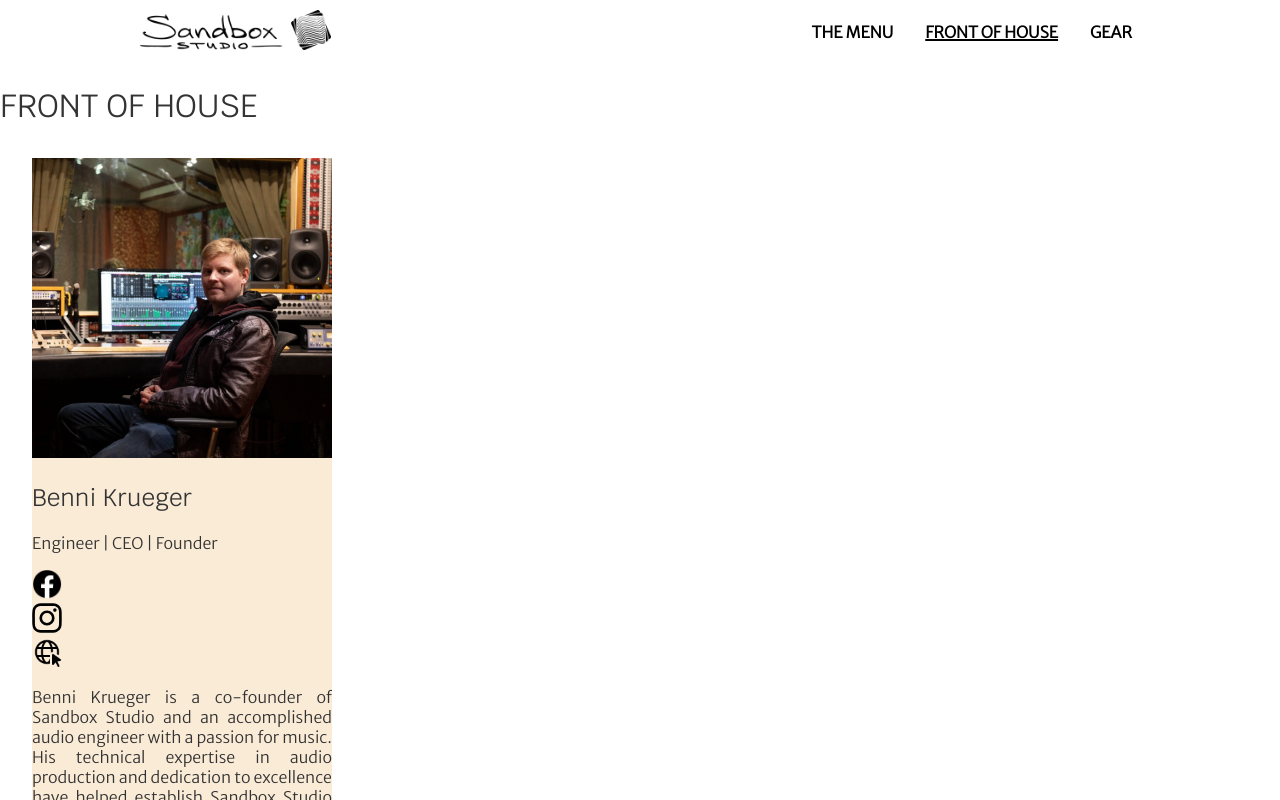
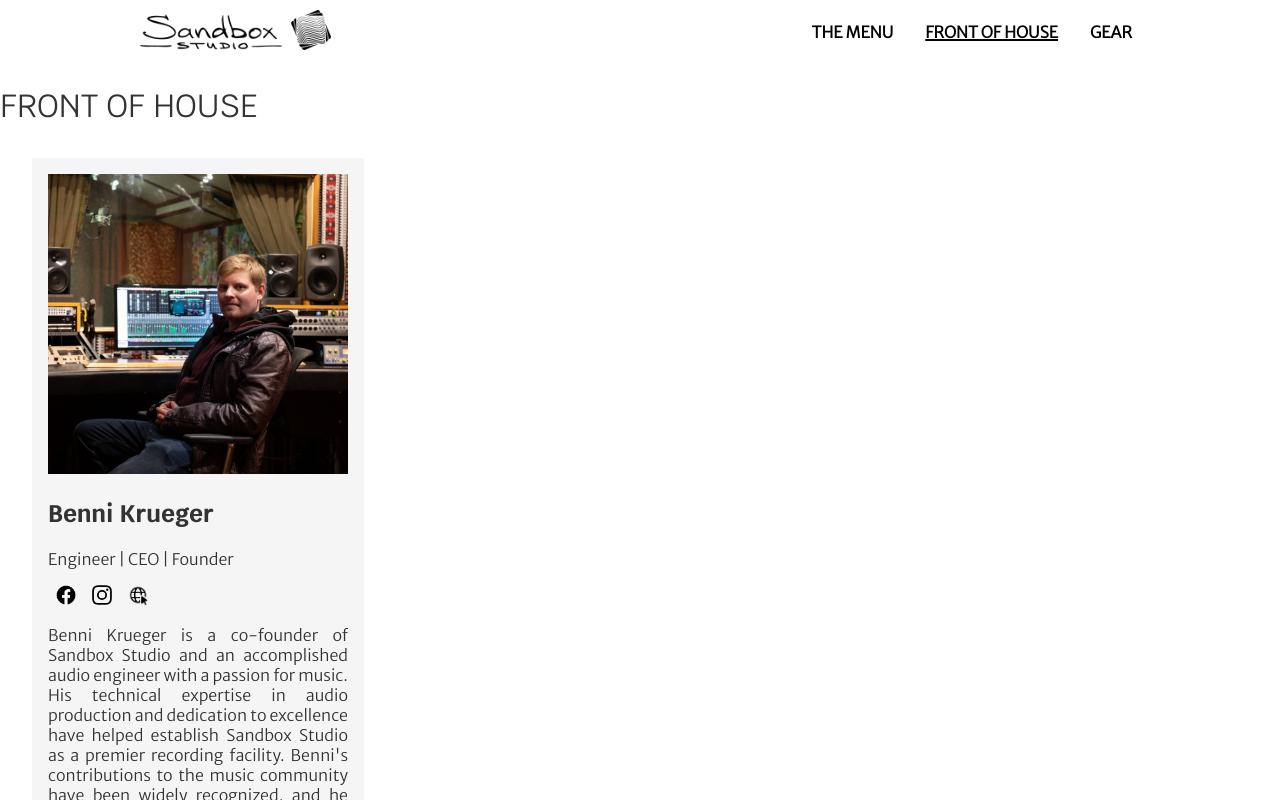
Before and after one commit to moltenot/sandbox_website, a Next.js app: page /team in a window 1280 px wide. Shown: the top 800 px of the page. Built offline with nearby package versions, Linux system fonts and the light colour scheme.

Commit message:
styled the team member component

```diff
--- a/components/sociallinks/socialLink.js
+++ b/components/sociallinks/socialLink.js
@@ -2,7 +2,7 @@ import Link from "next/link";
 import Image from "next/image";
 
 export default function SocialLink({link, imageSrc, alt}) {
-    const size = 30
+    const size = 20
     return <>
         <div>
             <Link href={link}>
--- a/components/teamMember.js
+++ b/components/teamMember.js
@@ -7,7 +7,7 @@ export default function TeamMember({imageSrc, name, role, links, bio}) {
         <Image src={imageSrc} style={{objectFit: "cover"}} alt={`photo of ${name}`} width={imageDim} height={imageDim}/>
         <h2>{name}</h2>
         <p>{role}</p>
-        {links}
+        <div className={styles.sociallinks}>{links}</div>
         {bio}
     </div>
 }
--- a/styles/globals.css
+++ b/styles/globals.css
@@ -1,6 +1,7 @@
 :root {
   --navbar-height: 64px;
   --container-padding: 0.5rem;
+  --light-gray: whitesmoke;
 }
 
 h1,
--- a/styles/menu.module.css
+++ b/styles/menu.module.css
@@ -1,5 +1,5 @@
 .menuitem {
-  background-color: whitesmoke;
+  background-color: var(--light-gray);
   display: flex;
   padding: 1rem;
 }
--- a/styles/teamMember.module.css
+++ b/styles/teamMember.module.css
@@ -1,7 +1,25 @@
 
 .root {
     margin: 2rem;
-    background-color: antiquewhite;
+    padding: 1rem;
     width: 300px;
     text-align: justify;
+    background-color: var(--light-gray);
 }
+
+.sociallinks {
+    display: flex;
+    flex-direction: row;
+
+}
+
+.sociallinks > div {
+    padding-right: 0.5rem;
+    padding-left: 0.5rem;
+}
+
+/*their name*/
+.root h2 {
+    font-weight: bold;
+
+}
```
